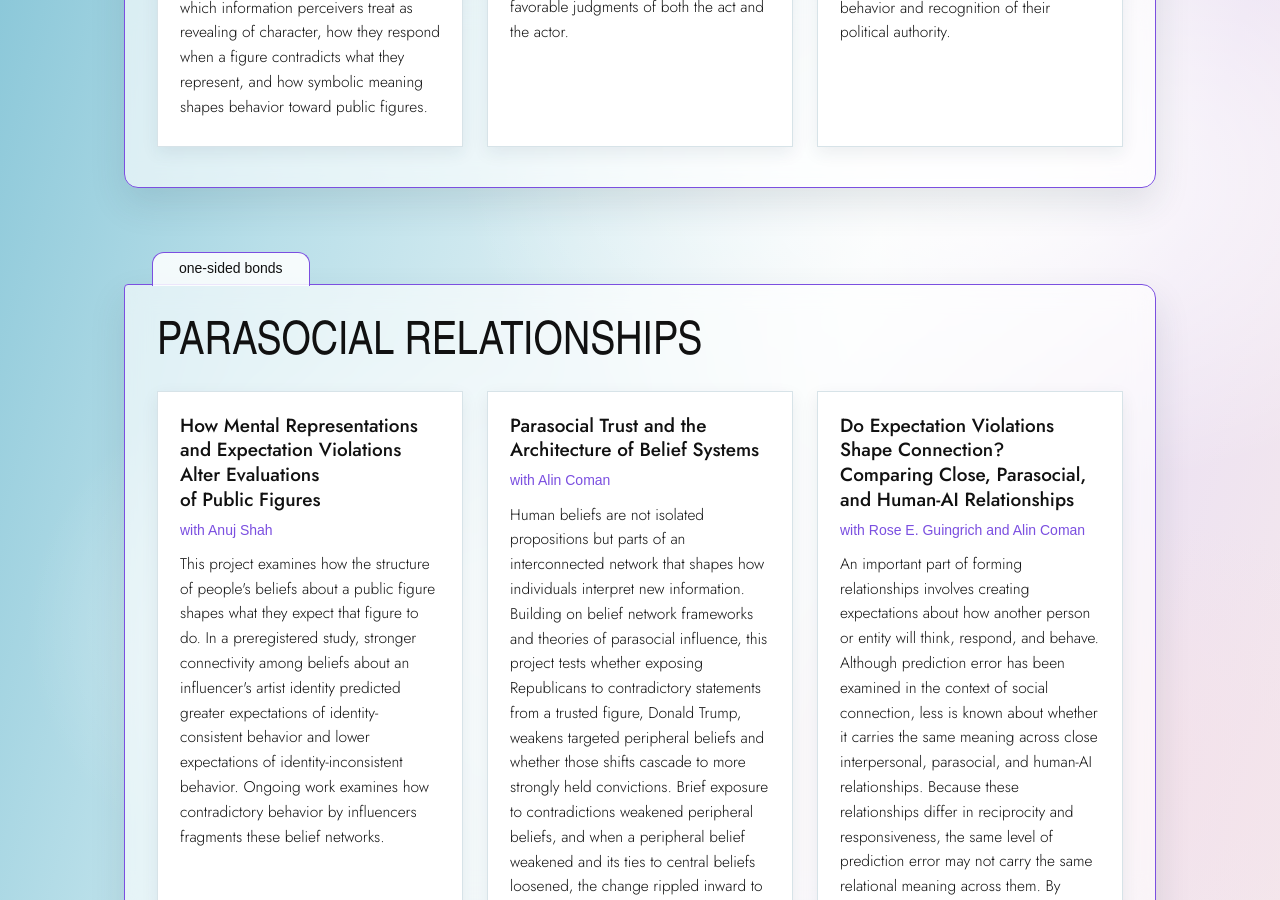
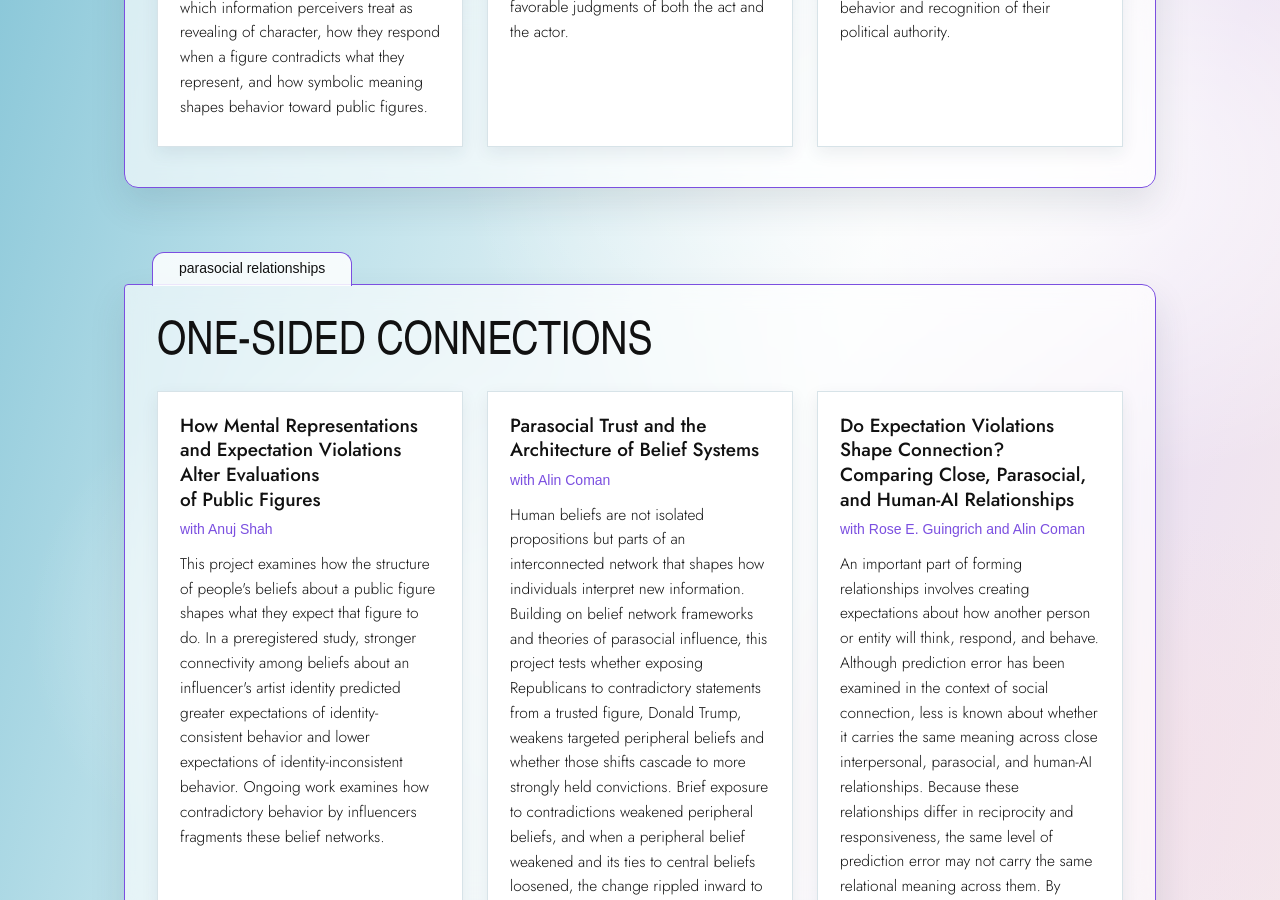
Before and after one commit to gracielleli/gracielleli.github.io, a Jekyll site: the page built from research.html, in a window 1280 px wide and 900 px high, scrolled down 1113 px. Built offline with Jekyll 4.4.1, drawn with Linux system fonts in a browser that asks for light colours; some web fonts are replaced.

Commit message:
Update projects.yml

```diff
--- a/_data/projects.yml
+++ b/_data/projects.yml
@@ -39,8 +39,8 @@
         into positions of exceptional moral or symbolic significance, and how it shapes followers' interpretations of
         their behavior and recognition of their political authority.
 
-- folder: "parasocial relationships"
-  tab: "one-sided bonds"
+- folder: "one-sided connections"
+  tab: "parasocial relationships"
   projects:
     - title: "How Mental Representations and Expectation Violations Alter Evaluations of Public Figures"
       collaborators: "Anuj Shah"
```
